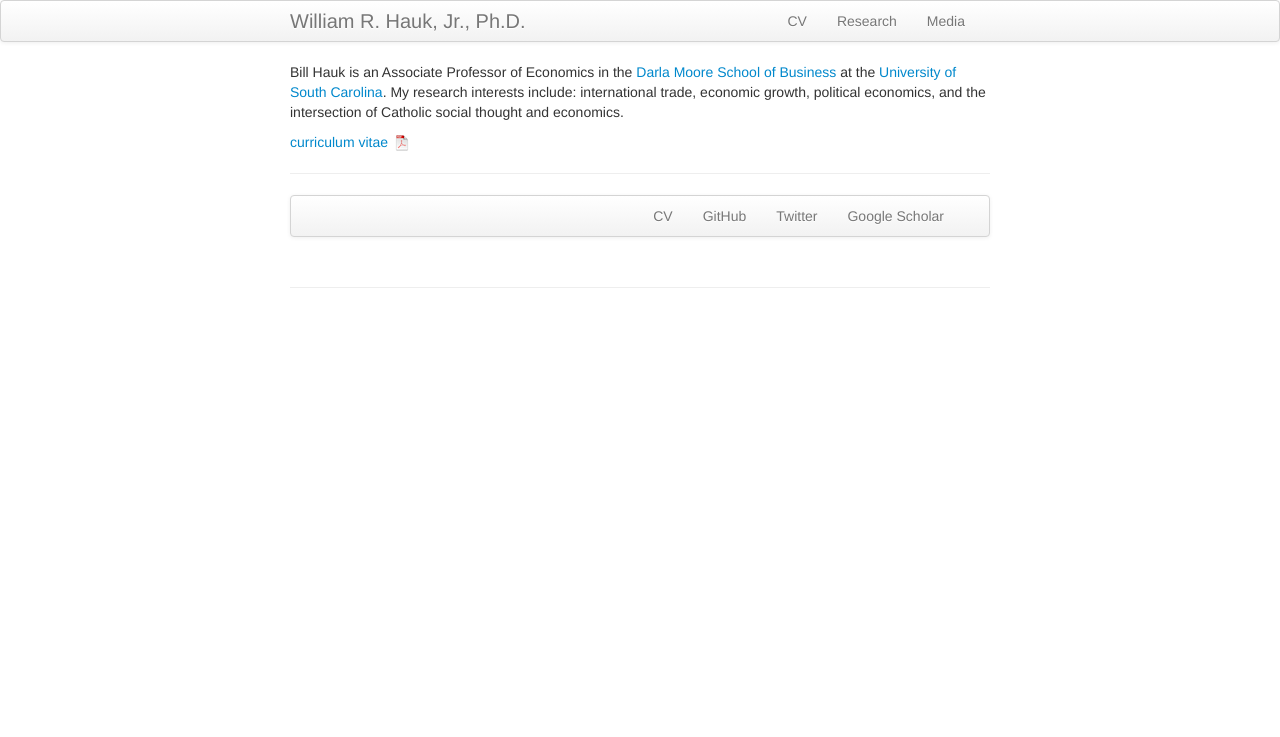
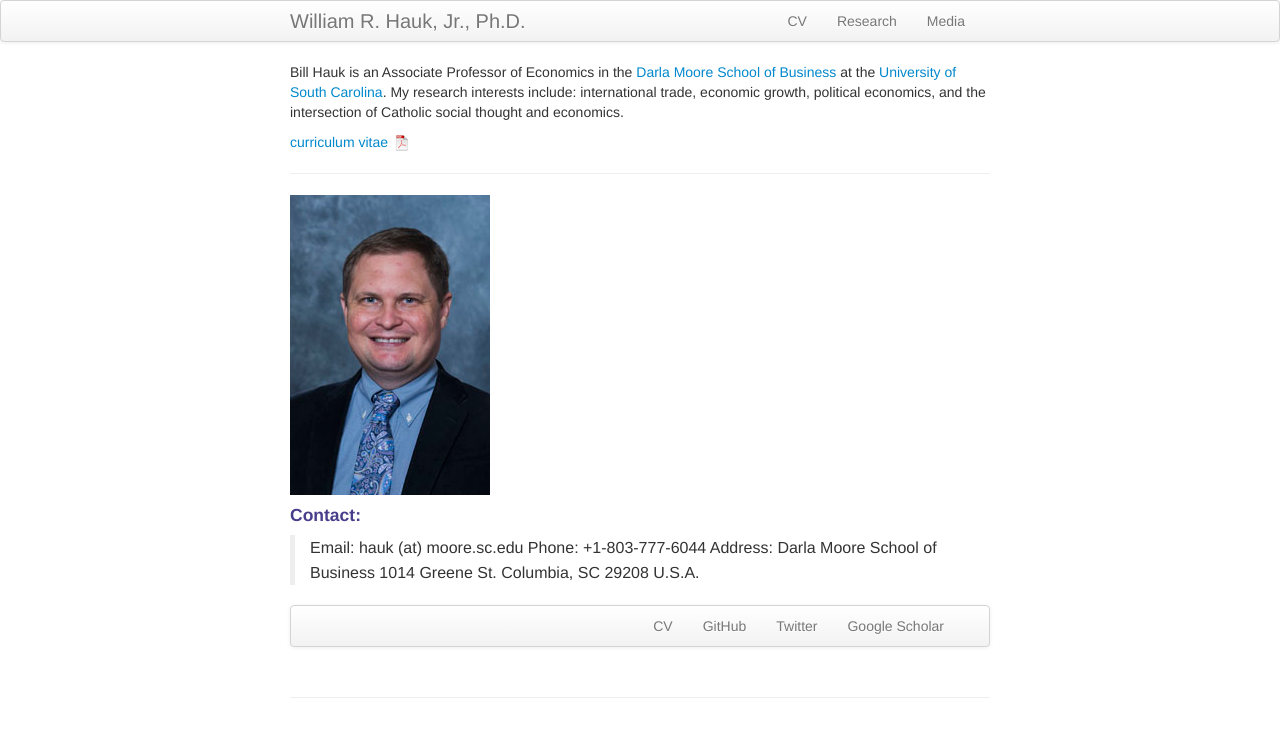
Before and after one commit to BillHauk/BillHauk.github.io, a Jekyll site: the page built from index.md, in a window 1280 px wide. Shown: the top 737 px of the page. Built offline with Jekyll 4.4.1, drawn with Linux system fonts in a browser that asks for light colours; Markdown is read by kramdown in place of the engine named in the settings.

Commit message:
Edit formatting to index.md

```diff
--- a/index.md
+++ b/index.md
@@ -12,6 +12,15 @@ Bill Hauk is an Associate Professor of Economics in the [Darla Moore School of B
 
 ---
 
+![Bill Hauk](/assets/headshot.jpg)
+
+#### Contact:
+> Email: hauk (at) moore.sc.edu
+Phone: +1-803-777-6044
+Address: Darla Moore School of Business
+1014 Greene St.
+Columbia, SC 29208
+U.S.A.
 
 
 <div class="navbar">
```
